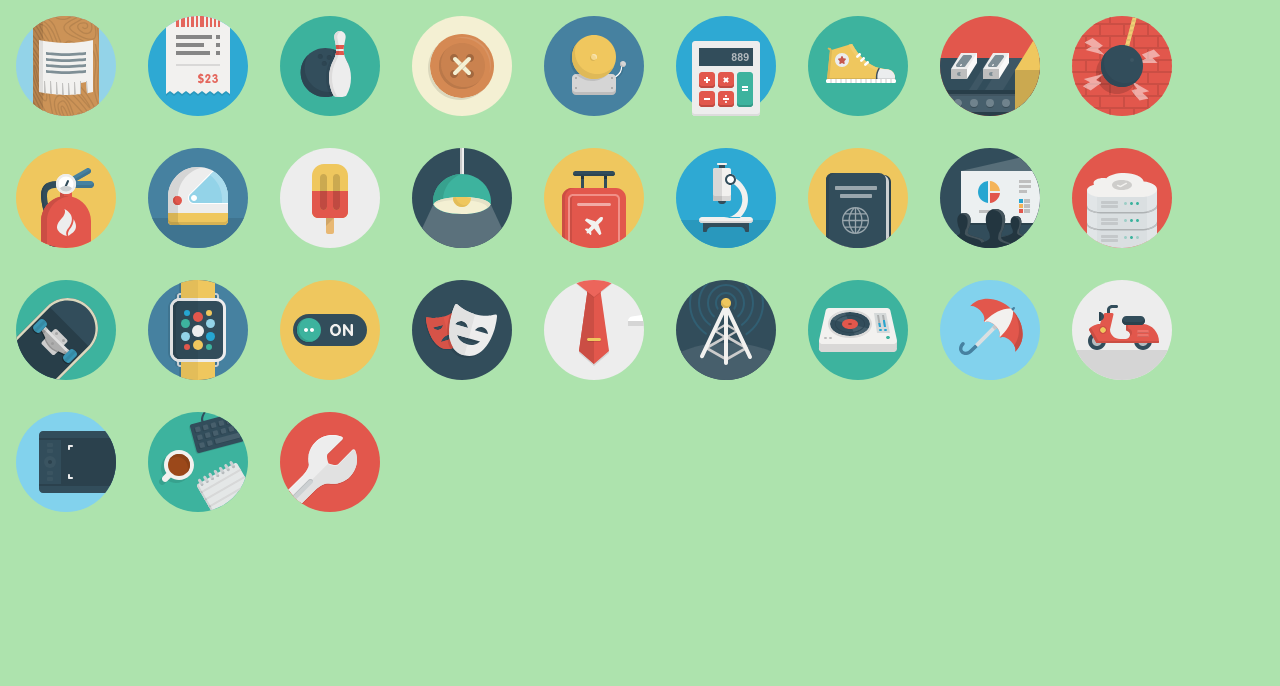
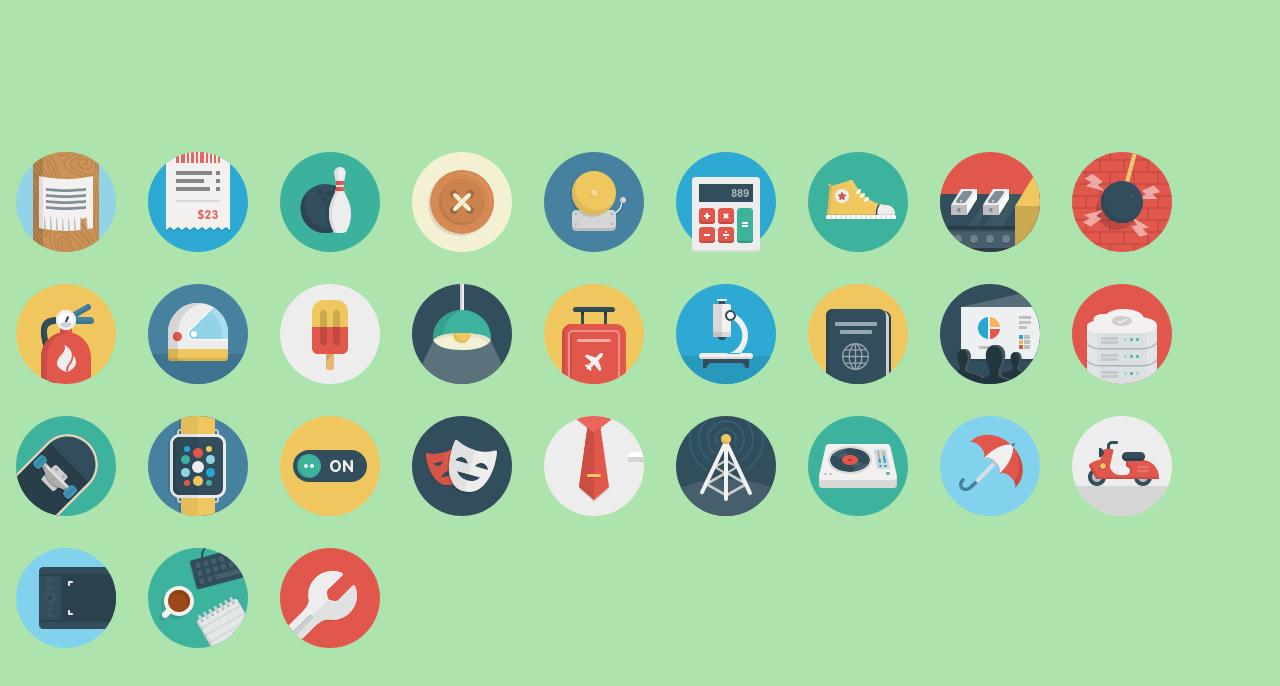
Before and after one commit to peterdillon/Grunt-PostCSS-Boilerplate, a website: page index.html in a window 1280 px wide. Drawn offline with nearby package versions, Linux system fonts and the light colour scheme; files that its build step writes are made by us from their sources.

Commit message:
Added postcss-center
Find it here:
https://github.com/jedmao/postcss-center

```diff
--- a/Gruntfile.js
+++ b/Gruntfile.js
@@ -23,7 +23,7 @@ pkg: grunt.file.readJSON('package.json'),
         require('postcss-simple-extend')(),
         require('postcss-nested')(),
         require('postcss-merge-rules')(),
-        // require('postcss-center')(),
+        require('postcss-center')(),
         require('autoprefixer-core')('last 1 version'),
         require('postcss-discard-comments')({removeAll: true}),
         // require('cssnano')()
--- a/css/main.css
+++ b/css/main.css
@@ -25,6 +25,7 @@ body {
 .center-me {
     top: center;
     left: center;
+    width: 80rem;
 }
 
 h1 {
--- a/index.html
+++ b/index.html
@@ -6,6 +6,7 @@
 		<link href="build/css/styles.css" rel="stylesheet">
 	</head>
 	<body>
+		<div class="center-me">
 			<div class="icon-ad"></div>
 			<div class="icon-bill"></div>
 			<div class="icon-bowling"></div>
@@ -36,7 +37,7 @@
 			<div class="icon-wacom"></div>
 			<div class="icon-workspace"></div>
 			<div class="icon-wrench"></div>
-
+		</div>
 		<!-- TODO: Will condense slick and add jquery as an updated package later -->
 		<script src="https://code.jquery.com/jquery-2.1.4.min.js"></script>
 		<script src="build/js/slick.min.js"></script>
--- a/package.json
+++ b/package.json
@@ -21,6 +21,7 @@
     "load-grunt-tasks": "^3.2.0",
     "npm": "^2.13.3",
     "pixrem": "^1.3.1",
+    "postcss-center": "0.0.5",
     "postcss-color-function": "^1.3.2",
     "postcss-color-rgba-fallback": "^1.3.1",
     "postcss-discard-comments": "^1.2.0",
```
Also changed, not shown: build/css/styles.css, build/js/custom-build.min.js, 1 other file. Lines whose indentation alone changed are shown as unchanged.
